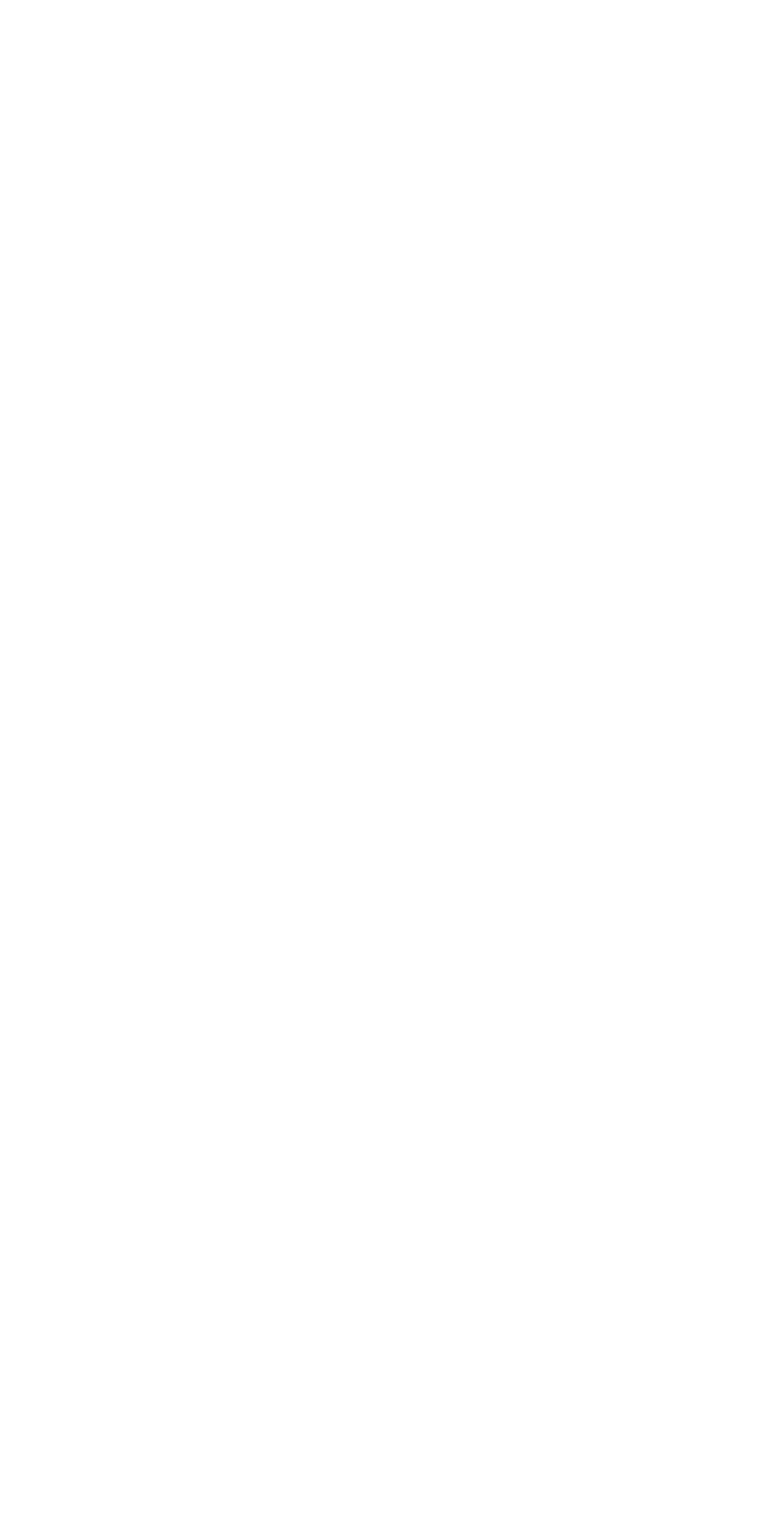
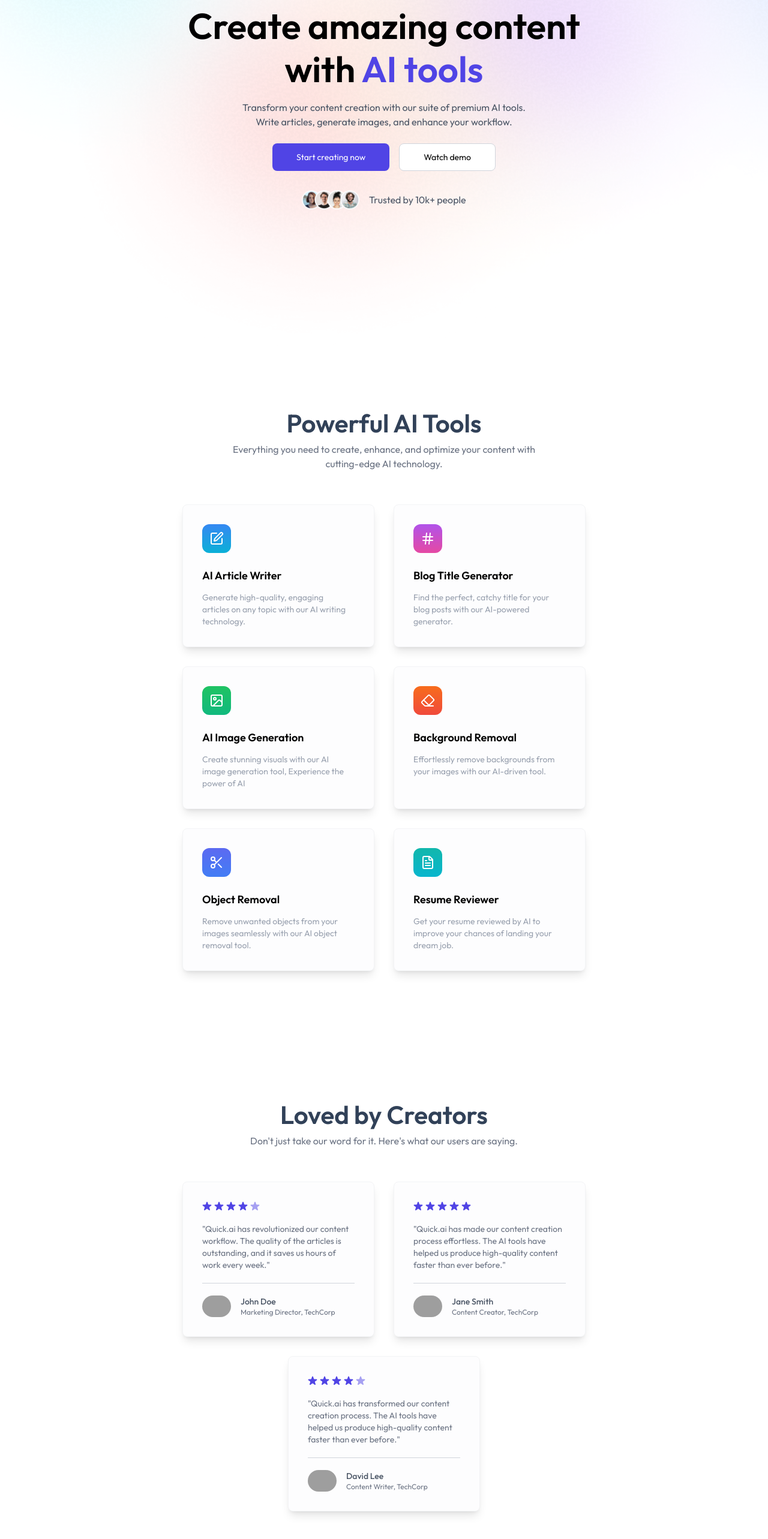
Before and after one commit to shlk69/full-stack_projects, a React (Vite) app in the folder QuickAi/client/: page / in a window 1280 px wide. Shown: the part 222-2788 px from the top of the page at 60% size. Before the commit the page ends 800 px from the top, so only its background shows below. Built offline with nearby package versions, Linux system fonts and the light colour scheme; no server answers; grey boxes are pictures that could not be loaded.

Commit message:
Hero section complete

```diff
--- /dev/null
+++ b/QuickAi/client/src/components/AiTools.jsx
@@ -0,0 +1,44 @@
+import React from 'react'
+import { AiToolsData } from '../assets/assets';
+import { useNavigate } from 'react-router-dom';
+import { useUser } from '@clerk/react';
+
+const AiTools = () => {
+    const navigate = useNavigate()
+    const {user} = useUser()
+  return (
+    <div className="px-4 sm:px-20 xl:px-32 my-24">
+      <div className="text-center">
+        <h2 className="text-slate-700 text-[42px] font-semibold">
+          Powerful AI Tools
+        </h2>
+        <p className="text-gray-500 max-w-lg mx-auto">
+          Everything you need to create, enhance, and optimize your content with
+          cutting-edge AI technology.
+        </p>
+      </div>
+
+      <div className="flex flex-wrap mt-10 justify-center">
+        {AiToolsData.map((tool, index) => (
+          <div
+            key={index}
+            className="p-8 m-4 max-w-xs rounded-lg bg-[#FDFDFE] shadow-lg border border-gray-100 hover:-translate-y-1 transition-all duration-300 cursor-pointer"
+            onClick={() => user && navigate(tool.path)}>
+            <tool.Icon
+              className="w-12 h-12 p-3 text-white rounded-xl"
+              style={{
+                background: `linear-gradient(to bottom, ${tool.bg.from}, ${tool.bg.to})`,
+              }}
+            />
+            <h3 className="mt-6 mb-3 text-lg font-semibold">{tool.title}</h3>
+            <p className="text-gray-400 text-sm max-w-[95%]">
+              {tool.description}
+            </p>
+          </div>
+        ))}
+      </div>
+    </div>
+  );
+}
+
+export default AiTools
--- /dev/null
+++ b/QuickAi/client/src/components/Hero.jsx
@@ -0,0 +1,40 @@
+import React from "react";
+import { useNavigate } from "react-router-dom";
+import { assets } from "../assets/assets";
+
+const Hero = () => {
+   const navigate = useNavigate()
+
+
+  return (
+    <div className="px-4 sm:px-20 xl:px-32 relative inline-flex flex-col w-full justify-center bg-[url(/gradientBackground.png)] bg-cover bg-no-repeat min-h-screen">
+      <div className="text-center mb-6">
+        <h1
+          className="text-3xl sm:text-5xl md:text-6xl 2xl:text-7xl font-semibold mx-auto leading-[1.2]
+">
+          Create amazing content <br /> with{" "}
+          <span className="text-primary">AI tools</span>
+        </h1>
+        <p className="mt-4 max-w-xs sm:max-w-lg 2xl:max-w-xl m-auto max-sm:text-xs text-gray-600">
+          Transform your content creation with our suite of premium AI tools.
+          Write articles, generate images, and enhance your workflow.
+        </p>
+      </div>
+
+      <div className="flex flex-wrap justify-center gap-4 text-sm max-sm:text-xs">
+        <button onClick={()=> navigate('/ai')} className="bg-primary text-white px-10 py-3 rounded-lg hover:scale-102 active:scale-95 transition cursor-pointer">
+          Start creating now
+        </button>
+        <button className="bg-white px-10 py-3 rounded-lg border border-gray-300 hover:scale-102 active:scale-95 transition cursor-pointer">
+          Watch demo
+        </button>
+      </div>
+      <div className="flex items-center gap-4 mt-8 mx-auto text-gray-600">
+        <img src={assets.user_group} alt="" className="h-8 " /> Trusted by 10k+ people
+      </div>
+
+    </div>
+  );
+};
+
+export default Hero;
--- a/QuickAi/client/src/components/Navbar.jsx
+++ b/QuickAi/client/src/components/Navbar.jsx
@@ -16,9 +16,16 @@ const Navbar = () => {
         className="w-32 sm:w-44 cursor-pointer"
         onClick={() => navigate("/")}
       />
-      <button className="flex items-center gap-2 rounded-full text-sm cursor-pointer bg-primary text-white px-10 py-2.5">
-        Get started <ArrowRight className="w-4 h-4" />{" "}
-      </button>
+
+      {user ? (
+        <UserButton />
+      ) : (
+        <button onClick={openSignIn} className="flex items-center gap-2 rounded-full text-sm cursor-pointer bg-primary text-white px-10 py-2.5">
+          Get started <ArrowRight className="w-4 h-4" />{" "}
+        </button>
+      )}
+
+
     </div>
   );
 }
--- /dev/null
+++ b/QuickAi/client/src/components/Testimonial.jsx
@@ -0,0 +1,87 @@
+import { assets } from "../assets/assets";
+
+const Testimonial = () => {
+  const dummyTestimonialData = [
+    {
+      image:
+        "https://images.unsplash.com/photo-1633332755192-727a05c4013d?q=80&w=200",
+      name: "John Doe",
+      title: "Marketing Director, TechCorp",
+      content:
+        "Quick.ai has revolutionized our content workflow. The quality of the articles is outstanding, and it saves us hours of work every week.",
+      rating: 4,
+    },
+    {
+      image:
+        "https://images.unsplash.com/photo-1535713875002-d1d0cf377fde?q=80&w=200",
+      name: "Jane Smith",
+      title: "Content Creator, TechCorp",
+      content:
+        "Quick.ai has made our content creation process effortless. The AI tools have helped us produce high-quality content faster than ever before.",
+      rating: 5,
+    },
+    {
+      image:
+        "https://images.unsplash.com/photo-1438761681033-6461ffad8d80?q=80&w=200&h=200&auto=format&fit=crop",
+      name: "David Lee",
+      title: "Content Writer, TechCorp",
+      content:
+        "Quick.ai has transformed our content creation process. The AI tools have helped us produce high-quality content faster than ever before.",
+      rating: 4,
+    },
+  ];
+
+  return (
+    <div className="px-4 sm:px-20 xl:px-32 py-24">
+      <div className="text-center">
+        <h2 className="text-slate-700 text-[42px] font-semibold">
+          Loved by Creators
+        </h2>
+        <p className="text-gray-500 max-w-lg mx-auto">
+          Don't just take our word for it. Here's what our users are saying.
+        </p>
+      </div>
+      <div className="flex flex-wrap mt-10 justify-center">
+        {dummyTestimonialData.map((testimonial, index) => (
+          <div
+            key={index}
+            className="p-8 m-4 max-w-xs rounded-lg bg-[#FDFDFE] shadow-lg border border-gray-100 hover:-translate-y-1 transition duration-300 cursor-pointer">
+            <div className="flex items-center gap-1">
+              {Array(5)
+                .fill(0)
+                .map((_, index) => (
+                  <img
+                    key={index}
+                    src={
+                      index < testimonial.rating
+                        ? assets.star_icon
+                        : assets.star_dull_icon
+                    }
+                    className="w-4 h-4"
+                  />
+                ))}
+            </div>
+            <p className="text-gray-500 text-sm my-5">
+              "{testimonial.content}"
+            </p>
+            <hr className="mb-5 border-gray-300" />
+            <div className="flex items-center gap-4">
+              <img
+                src={testimonial.image}
+                className="w-12 object-contain rounded-full"
+                alt=""
+              />
+              <div className="text-sm text-gray-600">
+                <h3 className="font-medium">{testimonial.name}</h3>
+                <p className="text-xs text-gray-500">{testimonial.title}</p>
+              </div>
+            </div>
+          </div>
+        ))}
+      </div>
+    </div>
+  );
+};
+
+
+export default Testimonial
--- a/QuickAi/client/src/pages/Home.jsx
+++ b/QuickAi/client/src/pages/Home.jsx
@@ -1,10 +1,16 @@
 import React from 'react'
 import Navbar from '../components/Navbar'
+import Hero from '../components/Hero'
+import AiTools from '../components/AiTools'
+import Testimonial from '../components/Testimonial'
 
 const Home = () => {
   return (
     <>
-    <Navbar />
+      <Navbar />
+      <Hero />
+      <AiTools />
+      <Testimonial/>
     </>
   )
 }
```
Also changed, not shown: QuickAi/client/src/components/Plans.jsx (added).
